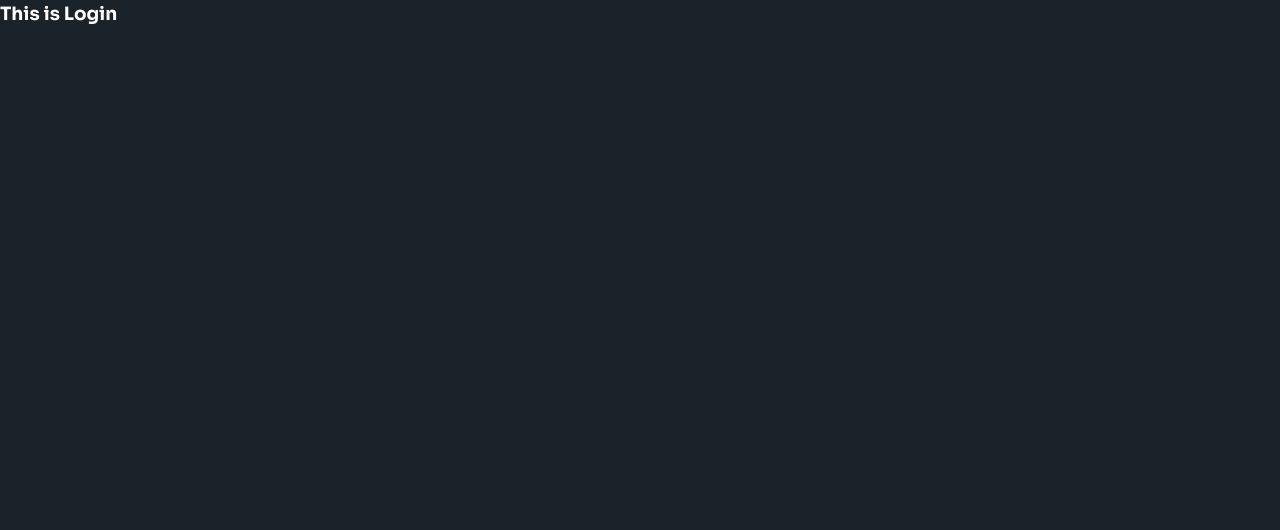
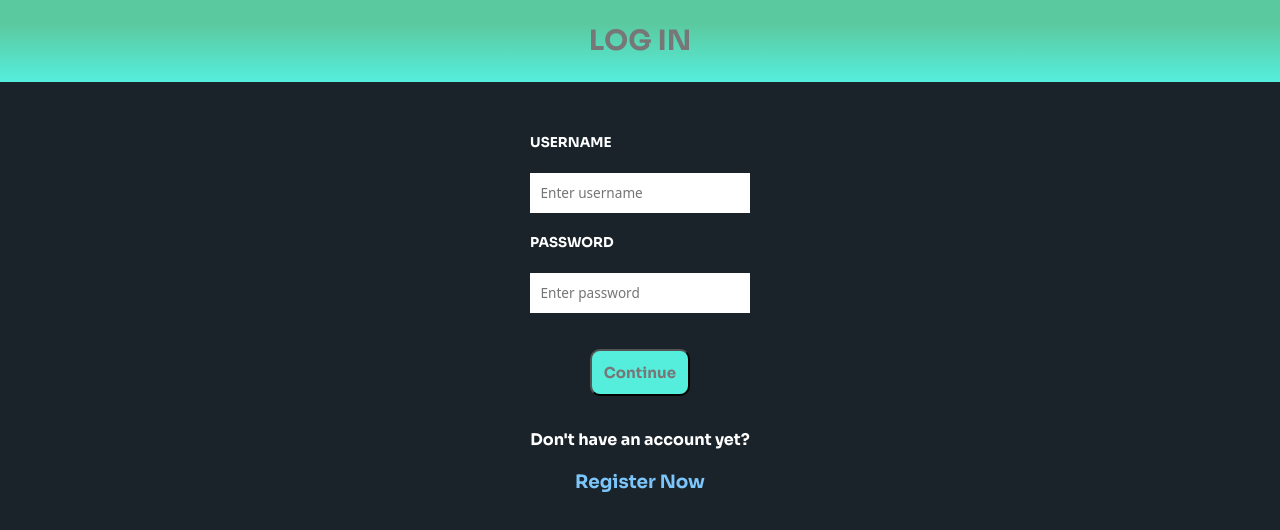
Before and after one commit to tanhoangsjsu/scepter-fe, a React (Create React App) app: page /login in a window 1280 px wide. Shown: the top 530 px of the page. Built offline with nearby package versions, Linux system fonts and the light colour scheme.

Commit message:
Update Login Page

```diff
--- a/package.json
+++ b/package.json
@@ -6,6 +6,7 @@
     "@testing-library/jest-dom": "^5.16.5",
     "@testing-library/react": "^13.4.0",
     "@testing-library/user-event": "^13.5.0",
+    "axios": "^0.27.2",
     "formik": "^2.2.9",
     "react": "^18.2.0",
     "react-dom": "^18.2.0",
@@ -37,5 +38,7 @@
       "last 1 firefox version",
       "last 1 safari version"
     ]
-  }
+  },
+  "proxy": "http://localhost:8000"
+
 }
--- a/src/Components/LoginPage/Login.jsx
+++ b/src/Components/LoginPage/Login.jsx
@@ -1,6 +1,47 @@
+import { Link, useNavigate } from "react-router-dom";
+import "./login.css"
 const LoginPage = () => {
     return (
-     <>This is Login</>
+
+     <section className ="login-container">
+    <div className="login-title"> LOG IN </div>
+    <div className="login-input">
+        <form>
+        <label className="username-label"> USERNAME </label>
+        <input
+            className="login-username"
+            id="username"
+            name="username"
+            type="text"
+            placeholder="Enter username"
+            // value={formik.values.username}
+            // onChange={formik.handleChange}
+            />
+        {/* {formik.errors.username && (
+            <p className="errorMsg">{formik.errors.username}</p>
+          )} */}
+        <label className="password-label"> PASSWORD </label>
+        <input
+            className="login-password"
+            id="password"
+            name="password"
+            type="password"
+            placeholder="Enter password"
+            // value={formik.values.password}
+            // onChange={formik.handleChange}
+        />
+        {/* {formik.errors.password && (
+            <p className="errorMsg">{formik.errors.password}</p>
+        )}
+          {error && <p className="register-err"> {error.substr(50).replace("to be unique","already existed")} </p>} */}
+        <button type="submit"> Continue </button>
+        </form>
+        <div className ="login-register">Don't have an account yet?</div>
+        <Link className="login-register-link" to="/register">
+            Register Now
+        </Link>
+        </div>
+     </section>
      );
 }
 
--- a/src/Components/LoginPage/login.css
+++ b/src/Components/LoginPage/login.css
@@ -0,0 +1,82 @@
+.login-container {
+    text-align: center;
+    background-color: #1B232A;
+
+  }
+  .login-input {
+    display: flex;
+    flex-direction: column;
+    align-items: center;
+    justify-content: center;
+    min-height: 50vh;
+    min-width: 100%;
+    margin-top: 2rem;
+  }
+  .login-input > form {
+    display: flex;
+    flex-direction: column;
+    align-items: flex-start;
+    justify-content: flex-start;
+    max-width: 200;
+    font-size: 0.85rem;
+  }
+   input {
+    font-size: 1rem;
+    padding: .65rem;
+    border: none;
+    font-family: "Noto Sans",sans-serif;
+    margin: 1.25rem 0;
+    width: 100%;
+  }
+
+  .login-title {
+    font-family: 'Sora';
+    font-style: normal;
+    font-weight: 800;
+    font-size: 36px;
+    font-size: 1.75rem;
+
+    padding: 1.25rem;
+
+    color: #777777;
+    background-color: #1B232A;
+    background-image: linear-gradient(180deg, #5BC99F 28.65%, #55EEDD 100%);;
+
+  }
+
+  .login-password,
+  .login-username {
+    font-size: 0.85rem;
+  }
+
+
+  .username-label,
+  .password-label {
+    font-size: 0.85rem;
+  }
+  button{
+    cursor: pointer;
+    align-self: center;
+    margin-top: 1rem;
+    border-radius: 10px;
+
+    font-family: 'Sora';
+    font-style: normal;
+    font-weight: 800;
+    font-size: 15px;
+
+    padding: .75rem;
+    color: #777777;
+    background-color: #55EEDD;
+  }
+  .login-register{
+    margin: 2rem 1rem 0 1rem;
+    font-size: 1rem;
+  }
+  .login-register-link{
+    text-decoration: none;
+    cursor: pointer;
+    margin-top: 1rem;
+    font-weight: 700;
+    color: #7bc5fa;
+  }
--- a/src/Components/SignUpPage/SignUp.jsx
+++ b/src/Components/SignUpPage/SignUp.jsx
@@ -1,12 +1,65 @@
 import { Link, useNavigate } from "react-router-dom";
 import "./signup.css";
+import {useFormik} from "formik"
+import * as Yup from "yup"
+import axios from 'axios'
+const SignUp = () => {
+    const formik = useFormik({
+        initialValues:{
+            email:"",
+            username:"",
+            password:""
+        },
+        validationSchema: Yup.object({
+            username: Yup.string()
+            .max(20, "Maximum 20 characters")
+            .min(6, "Minimum 6 characters")
+            .required("Required"),
+            email: Yup.string()
+            .required("Required")
+            .matches(
+                /^[\w-\.]+@([\w-]+\.)+[\w-]{2,4}$/,
+            "Please enter valid email address"),
+            password: Yup.string()
+            .required("Required")
+            .matches(
+            /^(?=.*[a-zA-Z])(?=.*\d)(?=.*[!@#$%^&*()_+])[A-Za-z\d][A-Za-z\d!@#$%^&*()_+]{6,19}$/,
+            "Minimum 6 characters, at least one letter, one number, one special character"
+            ),
+        }),
 
-const SignUp = () => {
+        onSubmit:(values)=>{
+            console.log(values)
+            let formData = new FormData();
+            formData.append('username',values.username)
+            formData.append('password',values.password)
+            formData.append('email',values.email)
+
+        // Send a POST request
+        axios({
+            method: 'post',
+            url: 'http://localhost:8000/register',
+            data: formData,
+            config: {headers: {'Content-Type':'application/x-www-form-urlencoded'}}
+
+        })
+        .then(function (response){
+            //handle success
+            console.log(response)
+            alert('New User Sucessfully Added. ')
+        })
+        .catch(function (response){
+            //handle error
+            console.log(response)
+        })
+        ;
+        }
+    })
     return(
-        <section className="register-container">
+<section className="register-container">
     <div className="register-title"> SIGN UP </div>
     <div className="register-input">
-        <form>
+        <form className="infoForm" onSubmit={formik.handleSubmit}>
         <label className="email-label"> EMAIL </label>
         <input
             required
@@ -15,10 +68,12 @@ const SignUp = () => {
             name="email"
             type="text"
             placeholder="Enter email"
-            // onChange={formik.handleChange}
-            // value={formik.values.email}
+            onChange={formik.handleChange}
+            value={formik.values.email}
         />
-
+        {formik.errors.email && (
+            <p className="errorMsg">{formik.errors.email}</p>
+        )}
         <label className="username-label"> USERNAME </label>
         <input
             className="register-username"
@@ -26,12 +81,12 @@ const SignUp = () => {
             name="username"
             type="text"
             placeholder="Enter username"
-            // value={formik.values.username}
-            // onChange={formik.handleChange}
+            value={formik.values.username}
+            onChange={formik.handleChange}
             />
-        {/* {formik.errors.username && (
+        {formik.errors.username && (
             <p className="errorMsg">{formik.errors.username}</p>
-          )} */}
+          )}
         <label className="password-label"> PASSWORD </label>
         <input
             className="register-password"
@@ -39,21 +94,20 @@ const SignUp = () => {
             name="password"
             type="password"
             placeholder="Enter password"
-            // value={formik.values.password}
-            // onChange={formik.handleChange}
+            value={formik.values.password}
+            onChange={formik.handleChange}
         />
-        {/* {formik.errors.password && (
+        {formik.errors.password && (
             <p className="errorMsg">{formik.errors.password}</p>
-        )}
-          {error && <p className="register-err"> {error.substr(50).replace("to be unique","already existed")} </p>} */}
-        <button type="submit"> Create account </button>
+          )}
+          <button type="submit"> Create account </button>
         </form>
         <div className="register-login"> Already have an account? </div>
         <Link className="register-login-link" to="/login">
             Log in
         </Link>
     </div>
-    </section>
+</section>
 )
 }
 
```
Also changed, not shown: 1 other file (tests, documents, lock files or other folders).
